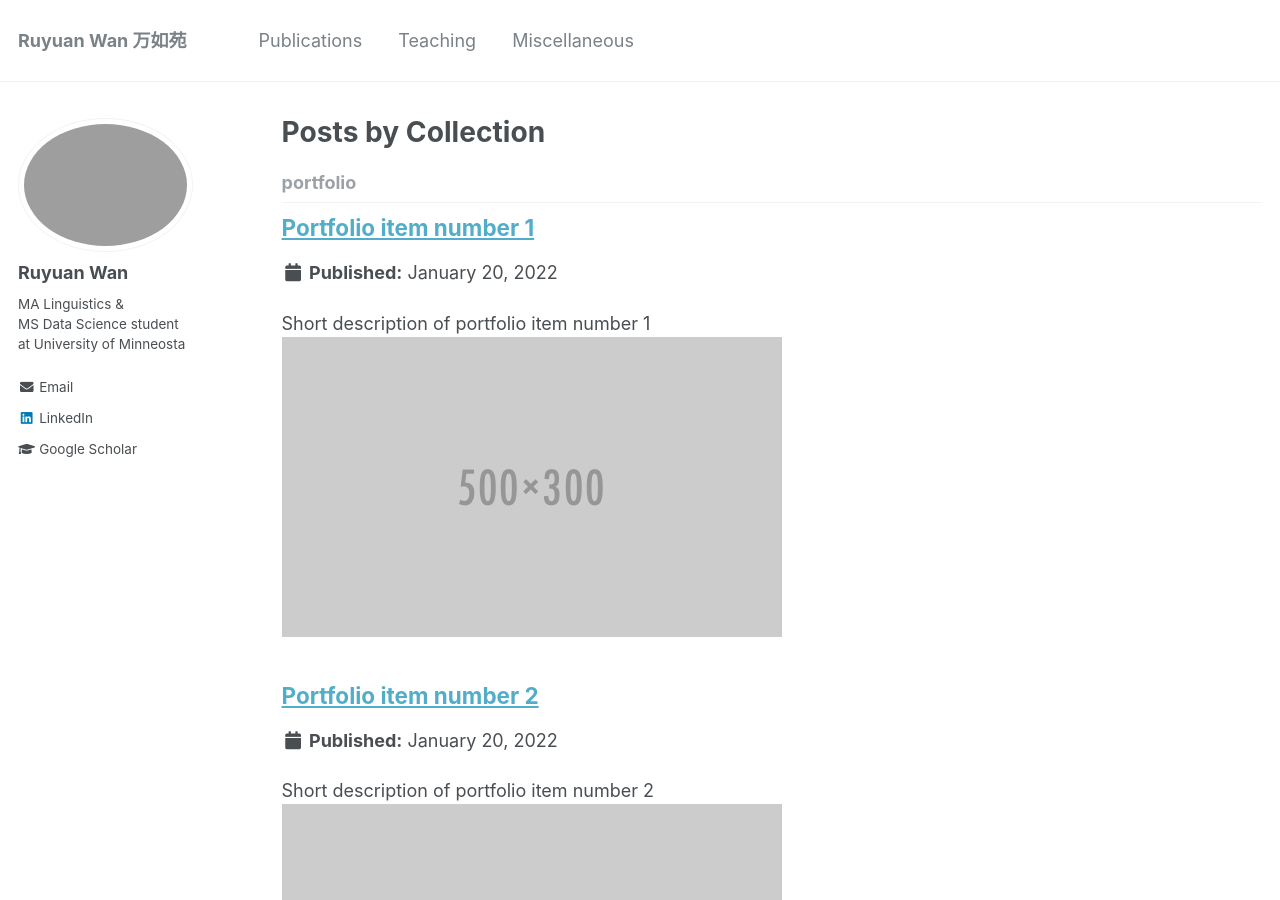
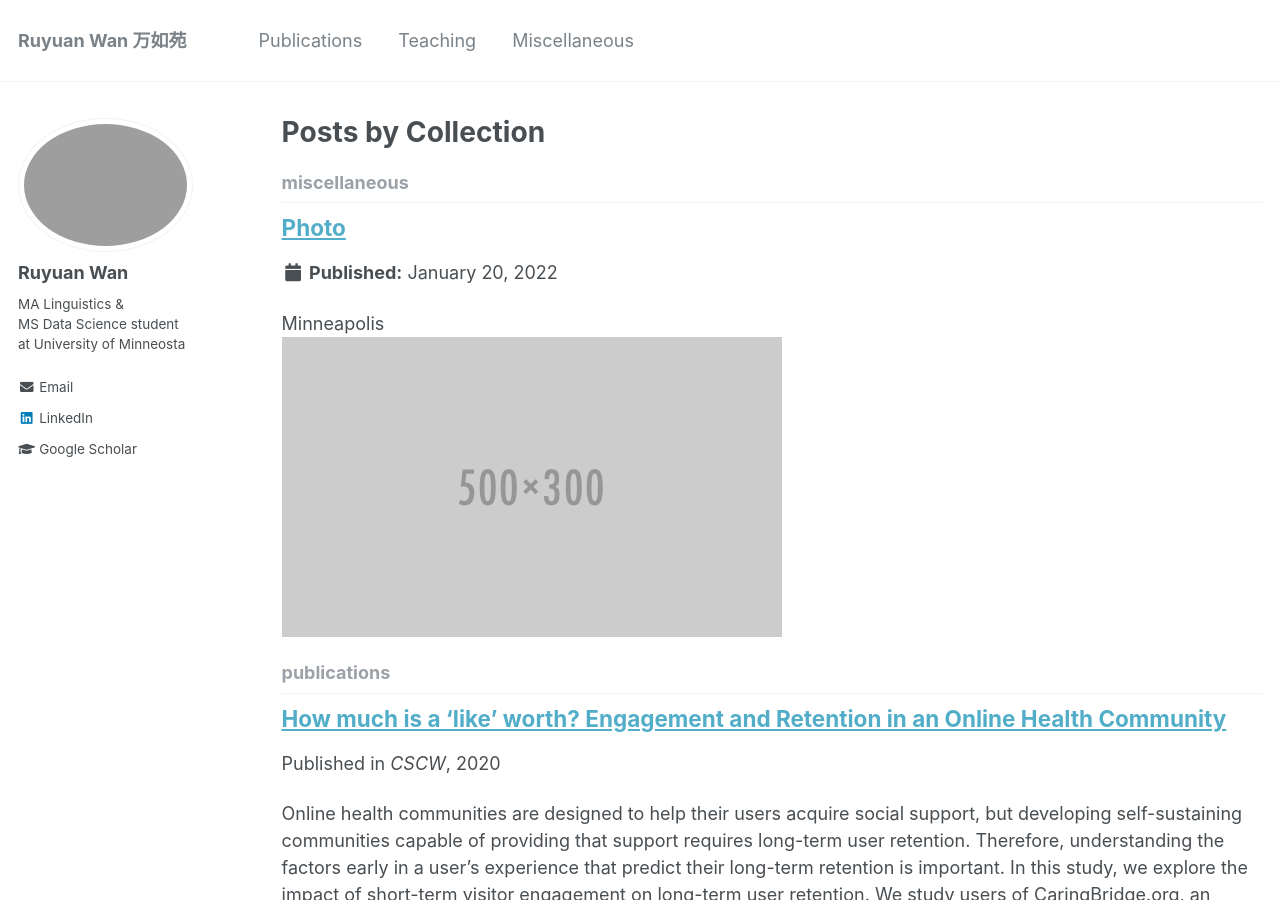
Before and after one commit to RuyuanWan/ruyuanwan.github.io, a Jekyll site: the page built from _pages/collection-archive.html, in a window 1280 px wide and 900 px high. Built offline with Jekyll 4.4.1, drawn with Linux system fonts in a browser that asks for light colours; a file with an impossible date is left out.

Commit message:
Update _config.yml

```diff
--- a/_config.yml
+++ b/_config.yml
@@ -181,7 +181,7 @@ collections:
   publications:
     output: true
     permalink: /:collection/:path/
-  portfolio:
+  miscellaneous:
     output: true
     permalink: /:collection/:path/
   talks:
@@ -227,10 +227,10 @@ defaults:
       author_profile: true
       share: true
       comments: true
-  # _portfolio
+  # _miscellaneous
   - scope:
       path: ""
-      type: portfolio
+      type: miscellaneous
     values:
       layout: single
       author_profile: true
```
